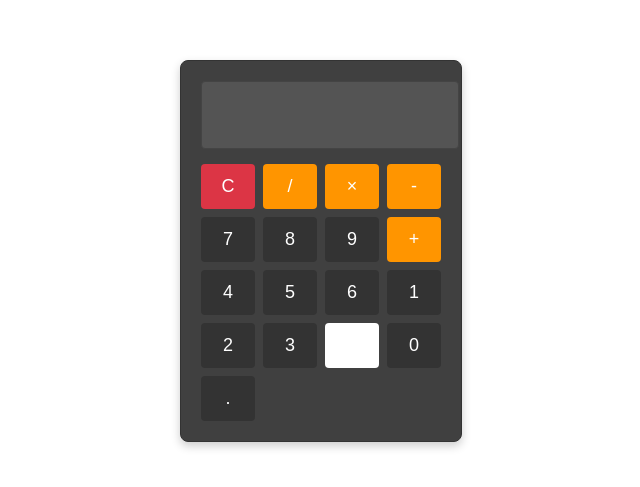
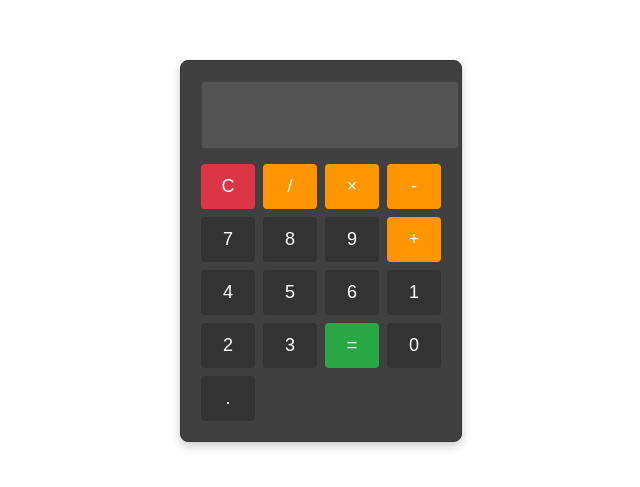
Before and after one commit to WaiXian02/SoftwareEnginnerAssignment2, a website: page index.html in a window 1280 px wide. Shown: the part 149-636 px from the top of the page, without its empty margins (319-959 px from the left). Drawn offline with Linux system fonts and the light colour scheme.

Commit message:
change equal button color to green

```diff
--- a/index.html
+++ b/index.html
@@ -66,7 +66,7 @@
         }
 
         .equals {
-            background-color: #fff;
+            background-color: #28a745;
         }
 
         .equals:hover {
```
